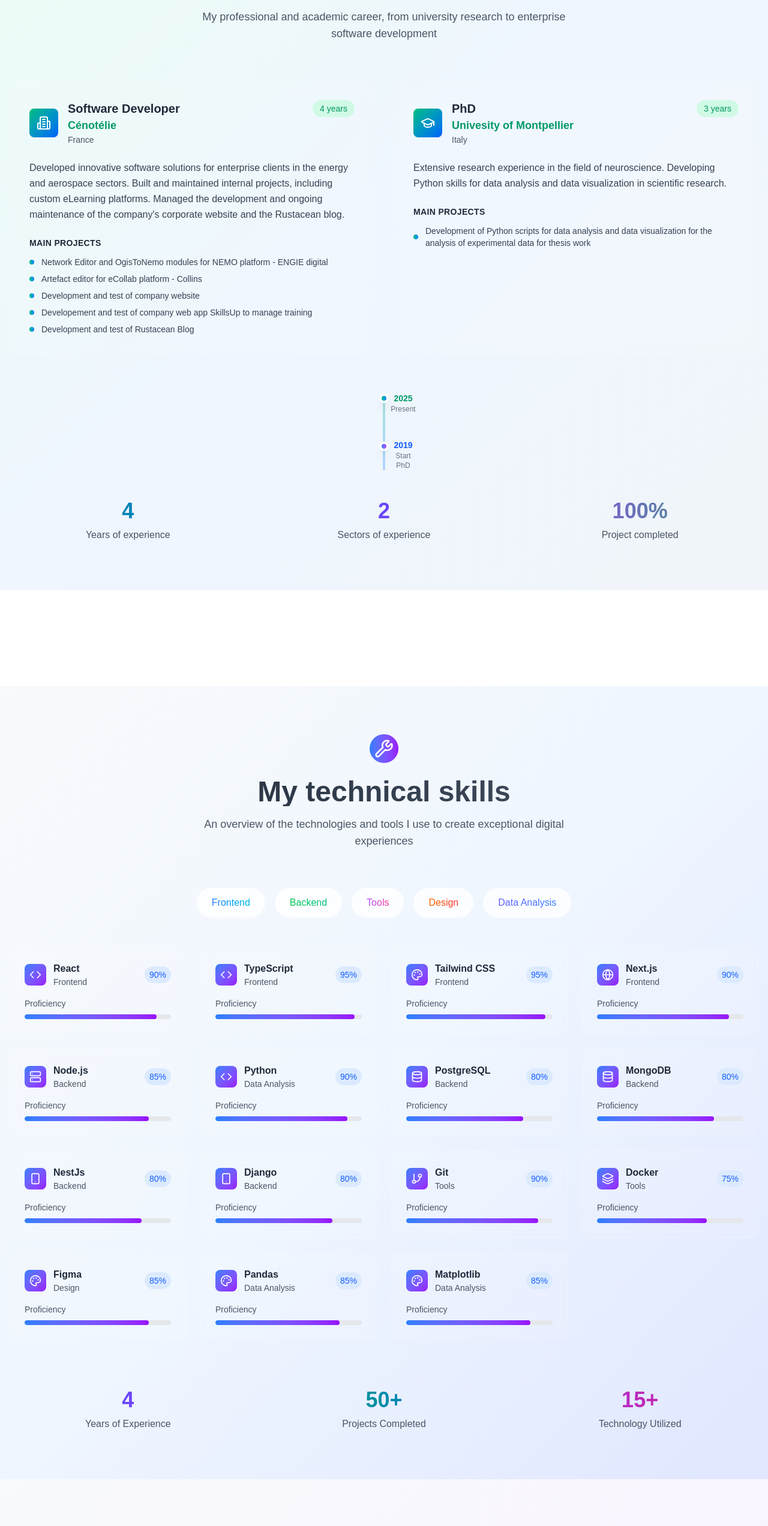
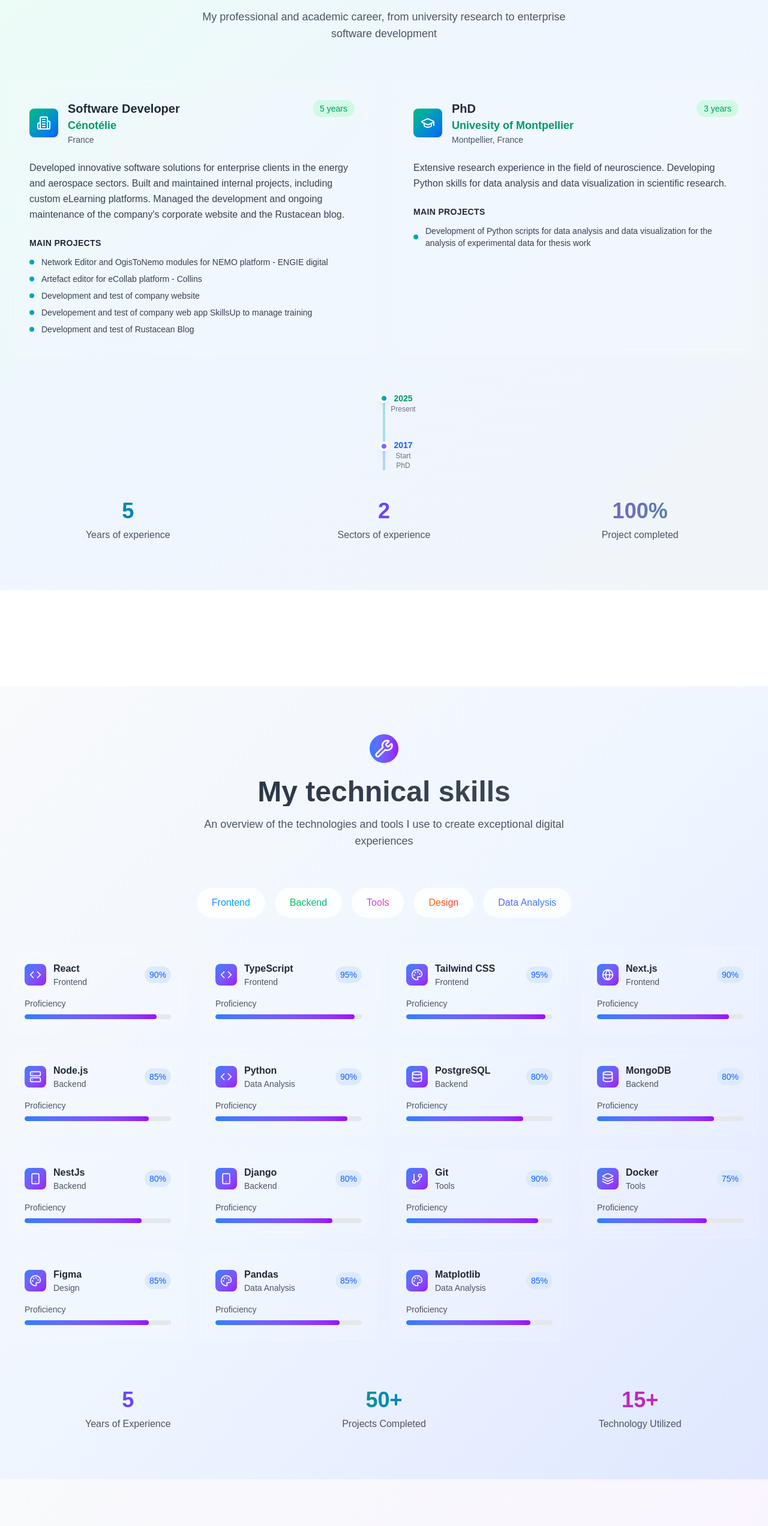
Before and after one commit to Giorgiocig/personal-website-nextjs, a Next.js app: page / in a window 1280 px wide. Shown: the part 1956-4500 px from the top of the page at 60% size. Built offline with nearby package versions, Linux system fonts and the light colour scheme.

Commit message:
Updaet year of exp

```diff
--- a/src/app/components/common/SkillsSection.tsx
+++ b/src/app/components/common/SkillsSection.tsx
@@ -103,7 +103,7 @@ const SkillsSection: React.FC = () => {
         >
           <div className="text-center">
             <div className="text-4xl font-bold bg-gradient-to-r from-blue-600 to-purple-600 bg-clip-text text-transparent mb-2">
-              4
+              5
             </div>
             <p className="text-gray-600 font-medium">Years of Experience</p>
           </div>
--- a/src/app/components/layout/About.tsx
+++ b/src/app/components/layout/About.tsx
@@ -22,7 +22,7 @@ export default function About() {
             I am Giorgio Cignitti, web developer with a background in life
             science and a passion for web development and coding. I hold a
             doctorate degree in neuroscience from Montpellier University and I
-            have 4 years of experience as Python developer and 3 years as web
+            have 8 years of experience as Python developer and 5 years as web
             developer.
           </p>
 
--- a/src/app/components/layout/ExperienceSection.tsx
+++ b/src/app/components/layout/ExperienceSection.tsx
@@ -6,7 +6,7 @@ const experiences = [
   {
     company: "Cénotélie",
     position: "Software Developer",
-    duration: "4 years",
+    duration: "5 years",
     location: "France",
     description:
       "Developed innovative software solutions for enterprise clients in the energy and aerospace sectors. Built and maintained internal projects, including custom eLearning platforms. Managed the development and ongoing maintenance of the company's corporate website and the Rustacean blog.",
@@ -23,7 +23,7 @@ const experiences = [
     company: "Univesity of Montpellier",
     position: "PhD",
     duration: "3 years",
-    location: "Italy",
+    location: "Montpellier, France",
     description:
       "Extensive research experience in the field of neuroscience. Developing Python skills for data analysis and data visualization in scientific research.",
     projects: [
@@ -89,9 +89,7 @@ const ExperienceSection: React.FC = () => {
             <div className="relative">
               <div className="w-4 h-4 bg-gradient-to-r from-blue-500 to-purple-500 rounded-full border-4 border-white shadow-lg" />
               <div className="absolute -bottom-8 left-10 transform -translate-x-1/2 text-center">
-                <p className="text-sm font-semibold text-blue-600">
-                  {new Date().getFullYear() - 6}
-                </p>
+                <p className="text-sm font-semibold text-blue-600">2017</p>
                 <p className="text-xs text-gray-500">Start PhD</p>
               </div>
             </div>
@@ -105,7 +103,7 @@ const ExperienceSection: React.FC = () => {
         >
           <div className="text-center">
             <div className="text-4xl font-bold bg-gradient-to-r from-emerald-600 to-blue-600 bg-clip-text text-transparent mb-2">
-              4
+              5
             </div>
             <p className="text-gray-600 font-medium">Years of experience</p>
           </div>
```
